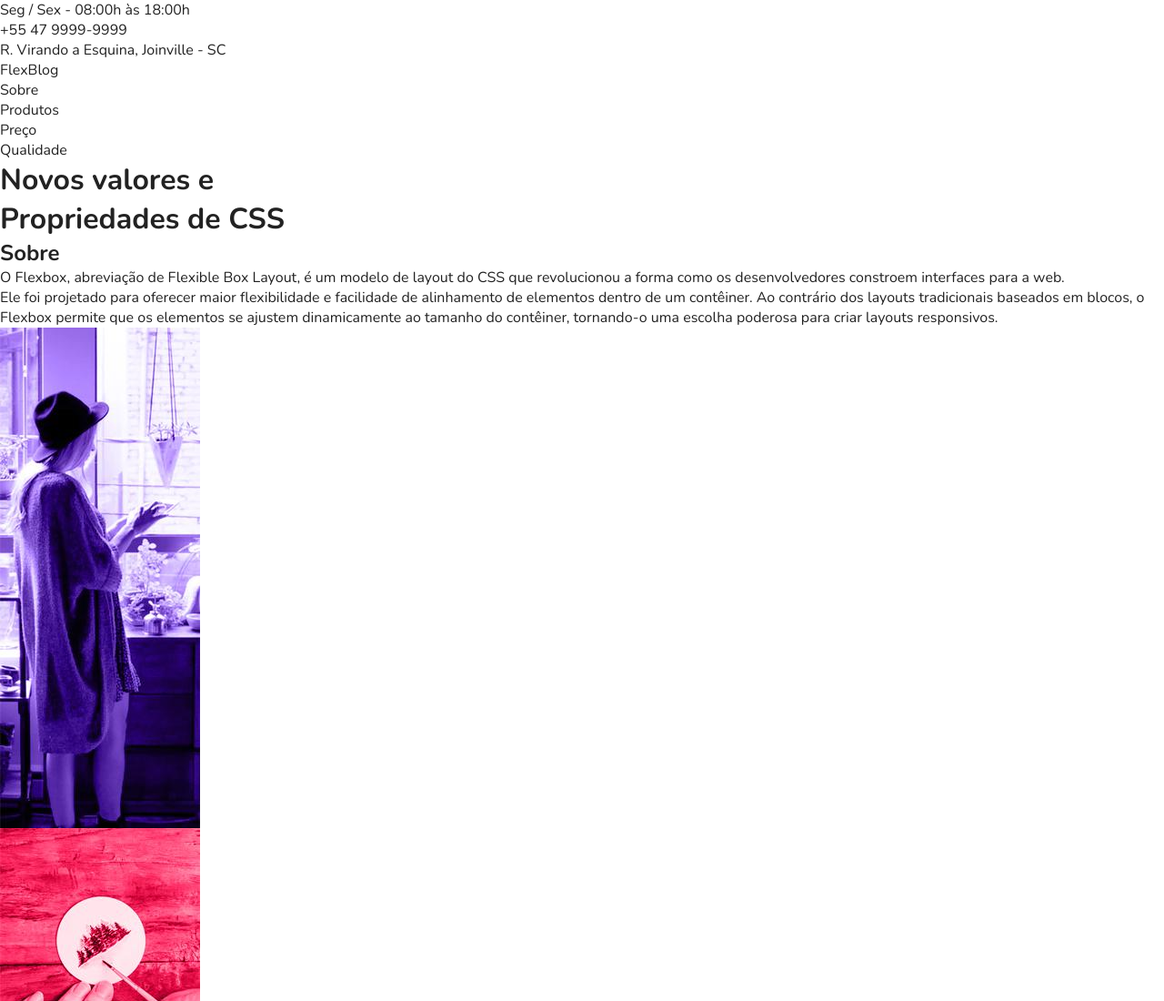
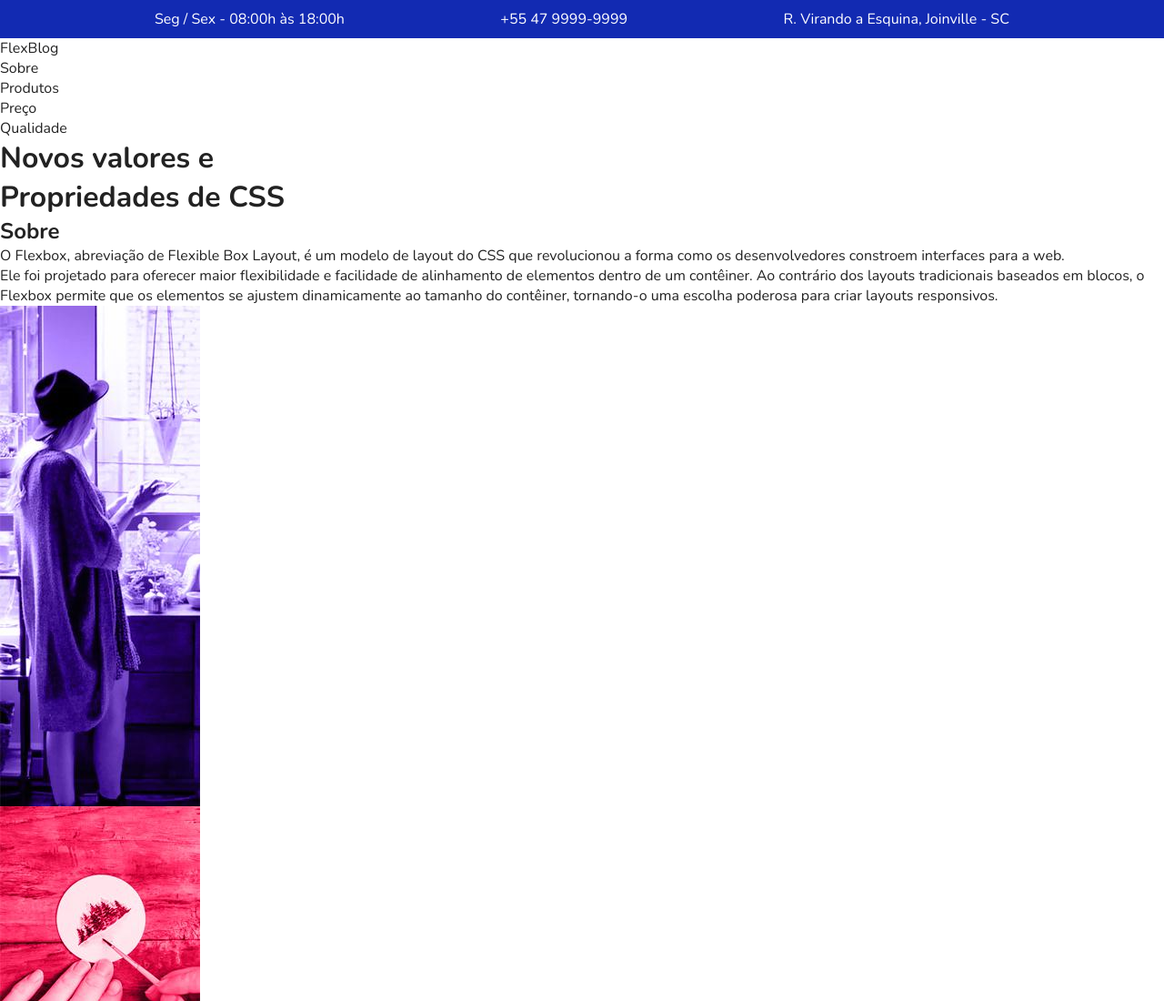
Before and after one commit to rochamaatheus/FlexBlog, a plain HTML site: page index.html in a window 1280 px wide. Shown: the top 1100 px of the page at 91% size. Drawn offline with nearby package versions, Linux system fonts and the light colour scheme.

Commit message:
.superinfo

```diff
--- a/style.css
+++ b/style.css
@@ -32,3 +32,24 @@ img {
   max-width: 100%;
   height: auto;
 }
+
+/* SUPERINFO */
+
+.superinfo-bg {
+  background-color: #122ab2;
+  color: #fff;
+}
+
+.superinfo {
+  max-width: 60rem;
+  margin: 0 auto;
+  display: flex;
+  justify-content: space-between;
+  flex-wrap: wrap;
+  padding-top: 0.625rem;
+}
+
+.superinfo p,
+.superinfo a {
+  margin: 0 0.625rem 0.625rem 0.625rem;
+}
```
